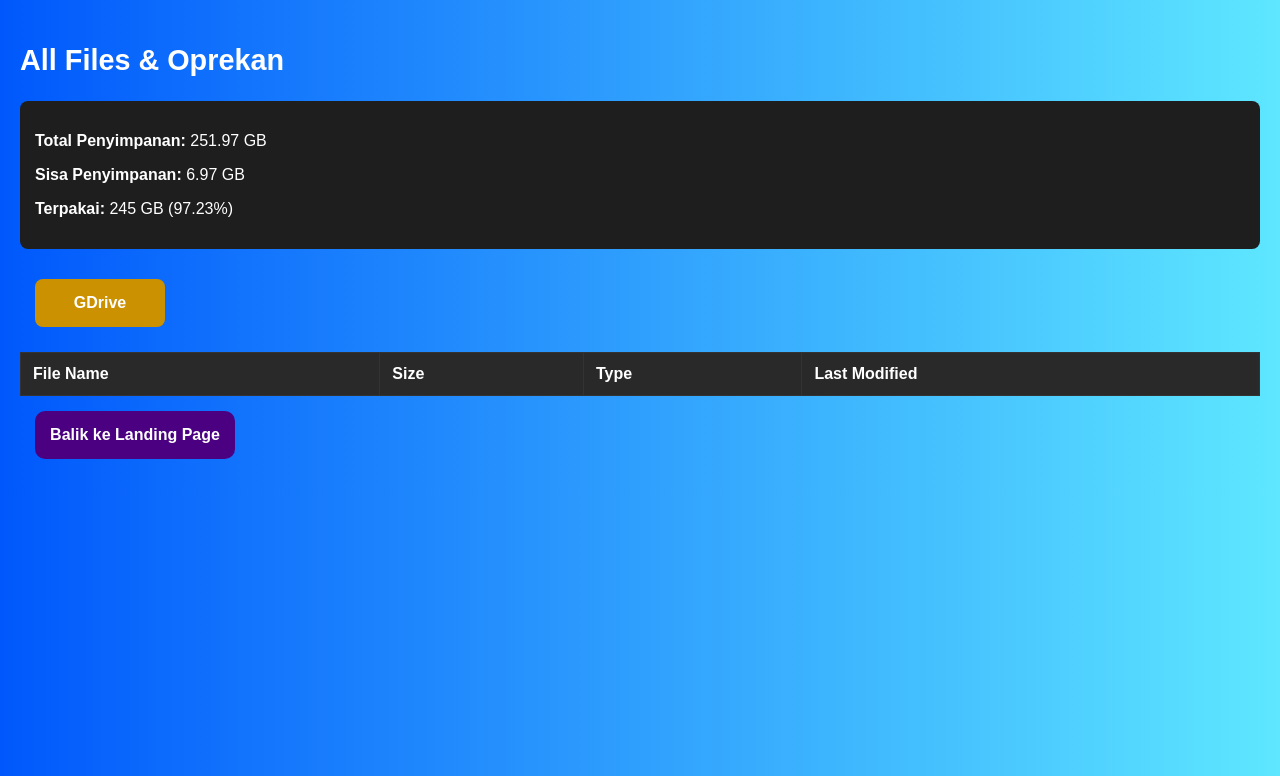
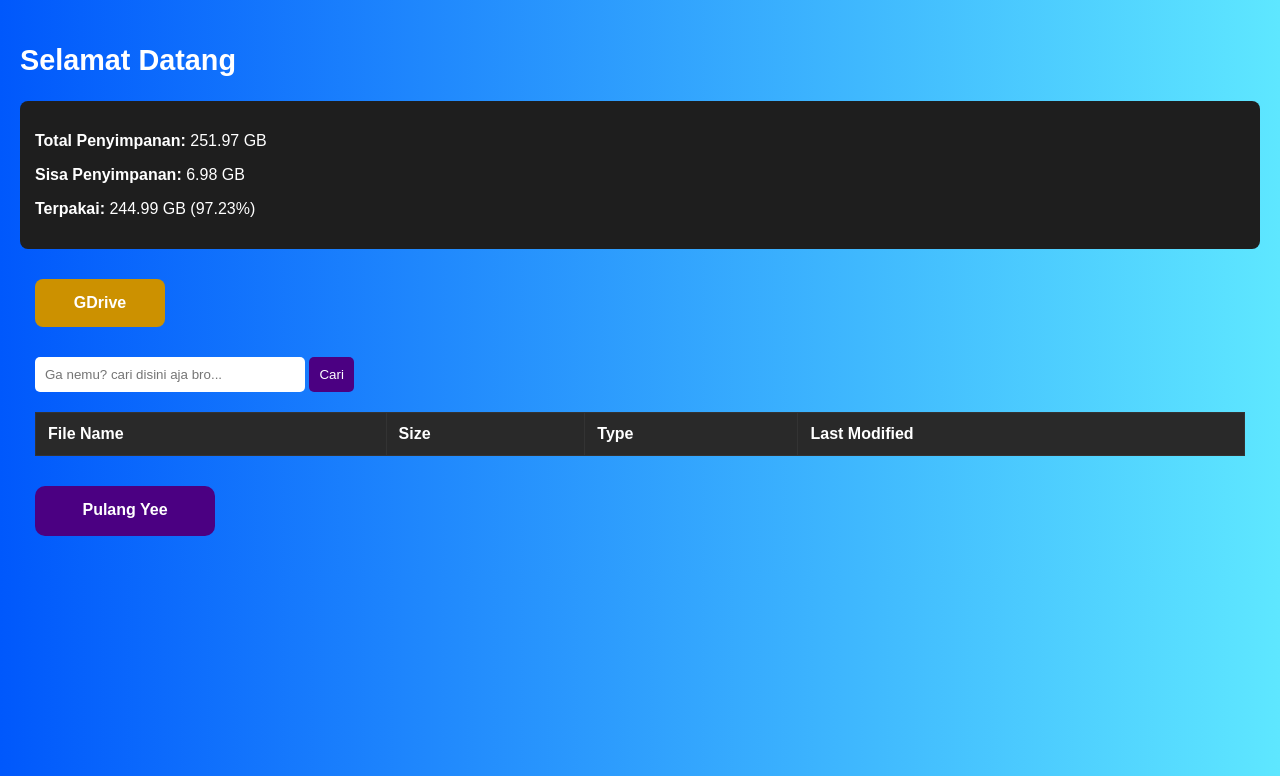
Before and after one commit to analuamsagab/docker-nginx-mount-vol, a PHP site: page / in a window 1280 px wide. Shown: the top 776 px of the page. Run offline with PHP 8.4, Linux system fonts and the light colour scheme; lists and menus that the app fills with data are empty.

Commit message:
UPDATE INDEX.PHP FILE

```diff
--- a/file/index.php
+++ b/file/index.php
@@ -59,10 +59,11 @@
             display: inline-block;
             padding: 15px;
             border-radius: 10px;
-            font-weight: bold;
+            #font-weight: bold;
             text-decoration: none;
             color: white !important;
-            width: 170px;
+            width: 150px;
+            height: 20px;
             text-align: center;
             margin-right: 15px;
             align-items: left;
@@ -79,7 +80,7 @@
 
         .table-container {
             widht: 100%;
-	    padding 15px;
+            padding: 15px;
             overflow-x: auto;
             white-space: nowrap;
         }
@@ -87,7 +88,7 @@
         table {
             width: 100%;
             border-collapse: collapse;
-	    padding 15px;
+            padding: 15px;
             background-color: #1e1e1e;
             border-radius: 8px;
             margin-top: 10px;
@@ -117,7 +118,9 @@
     </style>
 </head>
 <body>
-    <h2>All Files & Oprekan</h2>
+    <h2>Selamat Datang</h2>
+
+
 
     <?php
     // Informasi penyimpanan
@@ -127,32 +130,7 @@
     $disk_total_gb = round($disk_total / 1024 / 1024 / 1024, 2);
     $disk_used_gb = $disk_total_gb - $disk_free_gb;
     $disk_used_percent = round(($disk_used_gb / $disk_total_gb) * 100, 2);
-    ?>
 
-    <div class="storage-info">
-        <p><strong>Total Penyimpanan:</strong> <?= $disk_total_gb ?> GB</p>
-        <p><strong>Sisa Penyimpanan:</strong> <?= $disk_free_gb ?> GB</p>
-        <p><strong>Terpakai:</strong> <?= $disk_used_gb ?> GB (<?= $disk_used_percent ?>%)</p>
-    </div>
-
-   <div class="button-container">
-
-  <?php if (isset($_GET['dir']) && $_GET['dir'] !== "."): ?>
-	<a class="go-home" href="?dir=.">Go Home</a>
-        <a class="go-back" href="?dir=<?= urlencode(dirname($_GET['dir'])) ?>">Go Back</a>
-	 <?php endif; ?>
-	<a class="gdrive" href="https://shorturl.at/qA7aA">GDrive</a>
-
-   </div>
- <div class="table-container">
-    <table>
-        <tr>
-            <th>File Name</th>
-            <th>Size</th>
-            <th>Type</th>
-            <th>Last Modified</th>
-        </tr>
-        <?php
     function formatSize($bytes) {
         if ($bytes >= 1073741824) {
             return number_format($bytes / 1073741824, 2) . ' GB';
@@ -165,21 +143,74 @@
         }
     }
 
+    function searchFilesRecursively($dir, $keyword) {
+        $results = [];
+        $items = array_diff(scandir($dir), ['.', '..']);
+        foreach ($items as $item) {
+            $path = "$dir/$item";
+            if (is_dir($path)) {
+                $results = array_merge($results, searchFilesRecursively($path, $keyword));
+            } else {
+                if (stripos($item, $keyword) !== false) {
+                    $results[] = $path;
+                }
+            }
+        }
+        return $results;
+    }
+    ?>
+
+    <div class="storage-info">
+        <p><strong>Total Penyimpanan:</strong> <?= $disk_total_gb ?> GB</p>
+        <p><strong>Sisa Penyimpanan:</strong> <?= $disk_free_gb ?> GB</p>
+        <p><strong>Terpakai:</strong> <?= $disk_used_gb ?> GB (<?= $disk_used_percent ?>%)</p>
+    </div>
+
+    <div class="button-container">
+    <?php if (isset($_GET['dir']) && $_GET['dir'] !== "."): ?>
+	<a class="go-home" href="?dir=.">Go Home</a>
+        <a class="go-back" href="?dir=<?= urlencode(dirname($_GET['dir'])) ?>">Go Back</a>
+	 <?php endif; ?>
+	<a class="gdrive" href="https://shorturl.at/qA7aA">GDrive</a>
+
+
+
+
+
+        </div>
+
+    <div class="table-container">
+    <form method="get" style="margin-bottom: 20px;">
+        <input type="text" name="search" placeholder="Ga nemu? cari disini aja bro..." style="padding: 10px; border-radius: 5px; border: none; width: 250px;">
+        <button type="submit" style="padding: 10px; border: none; border-radius: 5px; background-color: #4B0082; color: white;">Cari</button>
+        </form>
+        <table>
+            <tr>
+                <th>File Name</th>
+                <th>Size</th>
+                <th>Type</th>
+                <th>Last Modified</th>
+            </tr>
+            <?php
             $dir = isset($_GET['dir']) ? $_GET['dir'] : ".";
+            $searchKeyword = isset($_GET['search']) ? trim($_GET['search']) : "";
+
+            if (!empty($searchKeyword)) {
+                echo "<tr><td colspan='4'><strong>Hasil pencarian untuk:</strong> " . htmlspecialchars($searchKeyword) . "</td></tr>";
+                $files = searchFilesRecursively($dir, $searchKeyword);
+            } else {
                 $files = array_diff(scandir($dir), array(".", "..", ".htaccess", "index.php", "logo.png"));
+                $files = array_map(function($f) use ($dir) { return "$dir/$f"; }, $files);
+            }
 
-        usort($files, function($a, $b) use ($dir) {
-            $typeA = is_dir("$dir/$a") ? "0" : mime_content_type("$dir/$a");
-            $typeB = is_dir("$dir/$b") ? "0" : mime_content_type("$dir/$b");
-
-            if ($typeA === $typeB) {
-                return strnatcasecmp($a, $b);
-            }
-            return strcmp($typeA, $typeB);
+            usort($files, function($a, $b) {
+                $typeA = is_dir($a) ? "0" : mime_content_type($a);
+                $typeB = is_dir($b) ? "0" : mime_content_type($b);
+                return ($typeA === $typeB) ? strnatcasecmp(basename($a), basename($b)) : strcmp($typeA, $typeB);
             });
 
-        foreach ($files as $file) {
-            $path = "$dir/$file";
+            foreach ($files as $path) {
+                $file = basename($path);
                 $size = is_file($path) ? formatSize(filesize($path)) : "-";
                 $type = is_dir($path) ? "Folder" : mime_content_type($path);
                 $modified = date("Y-m-d H:i:s", filemtime($path));
@@ -195,8 +226,9 @@
             ?>
         </table>
     </div>
+
     <div class="landing-container">
-	<a class="back" href="https://bagastekaje.my.id"><strong>Balik ke Landing Page</strong></a>
+        <a class="back" href="https://bagastekaje.my.id"><strong>Pulang Yee</strong></a>
     </div>
 </body>
 </html>
```
Lines whose indentation alone changed are shown as unchanged.
